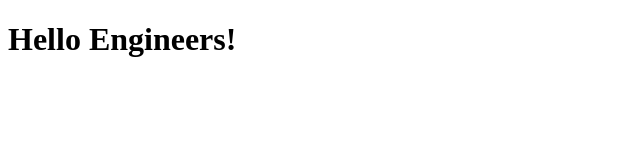
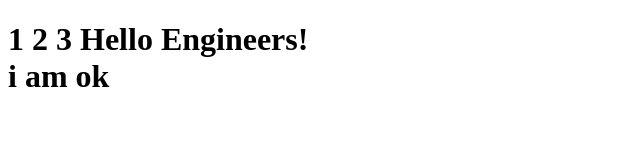
Before and after one commit to ALMOGRAB/assignment0, a plain HTML site: page index.html in a window 1280 px wide. Shown: the whole page, without its empty margins (0-640 px from the left). Drawn offline with Linux system fonts and the light colour scheme.

Commit message:
My First Commit

```diff
--- a/index.html
+++ b/index.html
@@ -6,6 +6,6 @@
 	<title> Internet Programming </title>
 </head>
 <body>
-<h1> Hello Engineers! </h1>
+<h1> 1 2 3 Hello Engineers! <br> i am ok </br> </h1>
 </body>
 </html>
```
